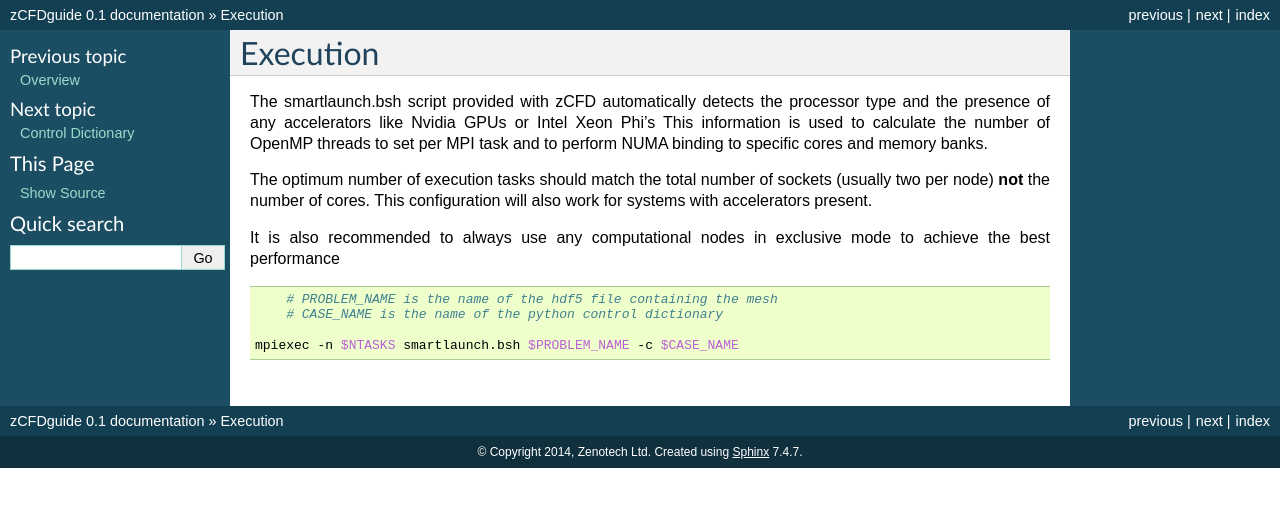
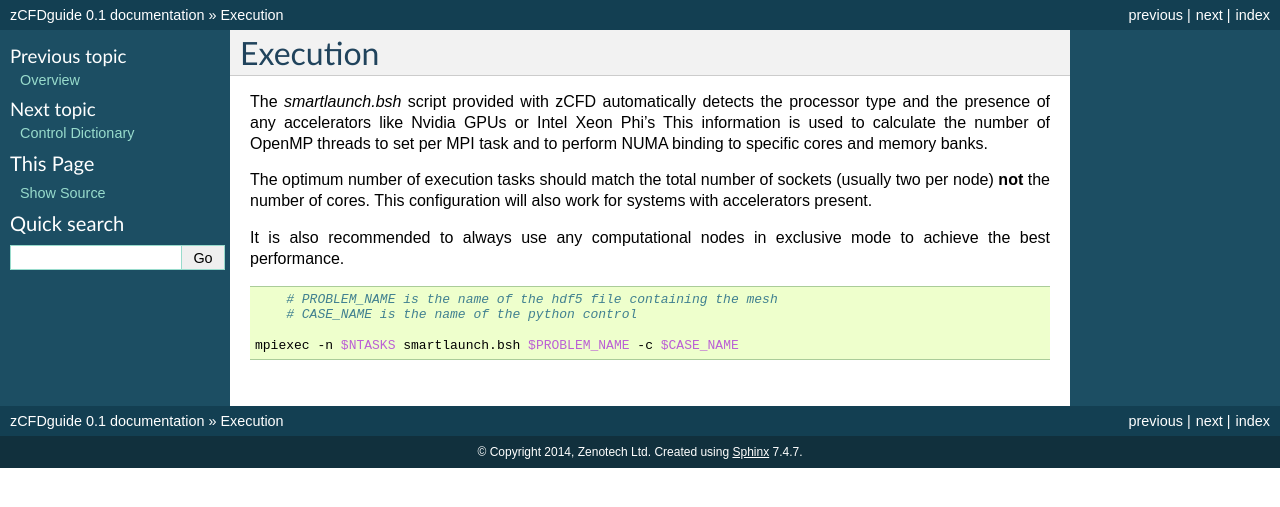
Before and after one commit to zCFD/zCFDguide, a Sphinx documentation site: the page built from docs/source/execution.rst, in a window 1280 px wide. Shown: the top 507 px of the page. Built offline with Sphinx 7.4.7, drawn with Linux system fonts in a browser that asks for light colours; formulas are drawn with MathJax 3.

```diff
--- a/docs/source/execution.rst
+++ b/docs/source/execution.rst
@@ -1,17 +1,17 @@
 Execution
 =========
 
-The smartlaunch.bsh script provided with zCFD automatically detects the processor type and the presence of any accelerators like Nvidia GPUs or Intel Xeon Phi's
+The *smartlaunch.bsh* script provided with zCFD automatically detects the processor type and the presence of any accelerators like Nvidia GPUs or Intel Xeon Phi's
 This information is used to calculate the number of OpenMP threads to set per MPI task and to perform NUMA binding to specific cores and memory banks.
 
 The optimum number of execution tasks should match the total number of sockets (usually two per node) **not** the number of cores. This configuration will also work for
 systems with accelerators present.
 
-It is also recommended to always use any computational nodes in exclusive mode to achieve the best performance
+It is also recommended to always use any computational nodes in exclusive mode to achieve the best performance.
 
 .. code-block:: bash
 
 	# PROBLEM_NAME is the name of the hdf5 file containing the mesh
-	# CASE_NAME is the name of the python control dictionary
+	# CASE_NAME is the name of the python control
 
     mpiexec -n $NTASKS smartlaunch.bsh $PROBLEM_NAME -c $CASE_NAME
--- a/docs/source/meshutil.rst
+++ b/docs/source/meshutil.rst
@@ -2,7 +2,7 @@ Mesh Conversion Utilities
 =========================
 
 The unstructured mesh for zCFD is encapslated using the `hdf5 <http://www.hdfgroup.org/HDF5/>`_ specification, that provides a flexible, self describing format
-that also supports parallel I/O that can be tuned per filesystem type.
+that also supports parallel I/O that can be tuned per filesystem type (e.g NFS, GPFS, Lustre etc).
 
 We provide a range of converters for popular mesh types.
 
```
Also changed, not shown: docs/source/cylinder.rst (added, +50 -0 lines), docs/source/validation.rst (+6 -4 lines), docs/source/images/cylinder_cp.png (added), docs/source/images/cylindertrace.png (added).
